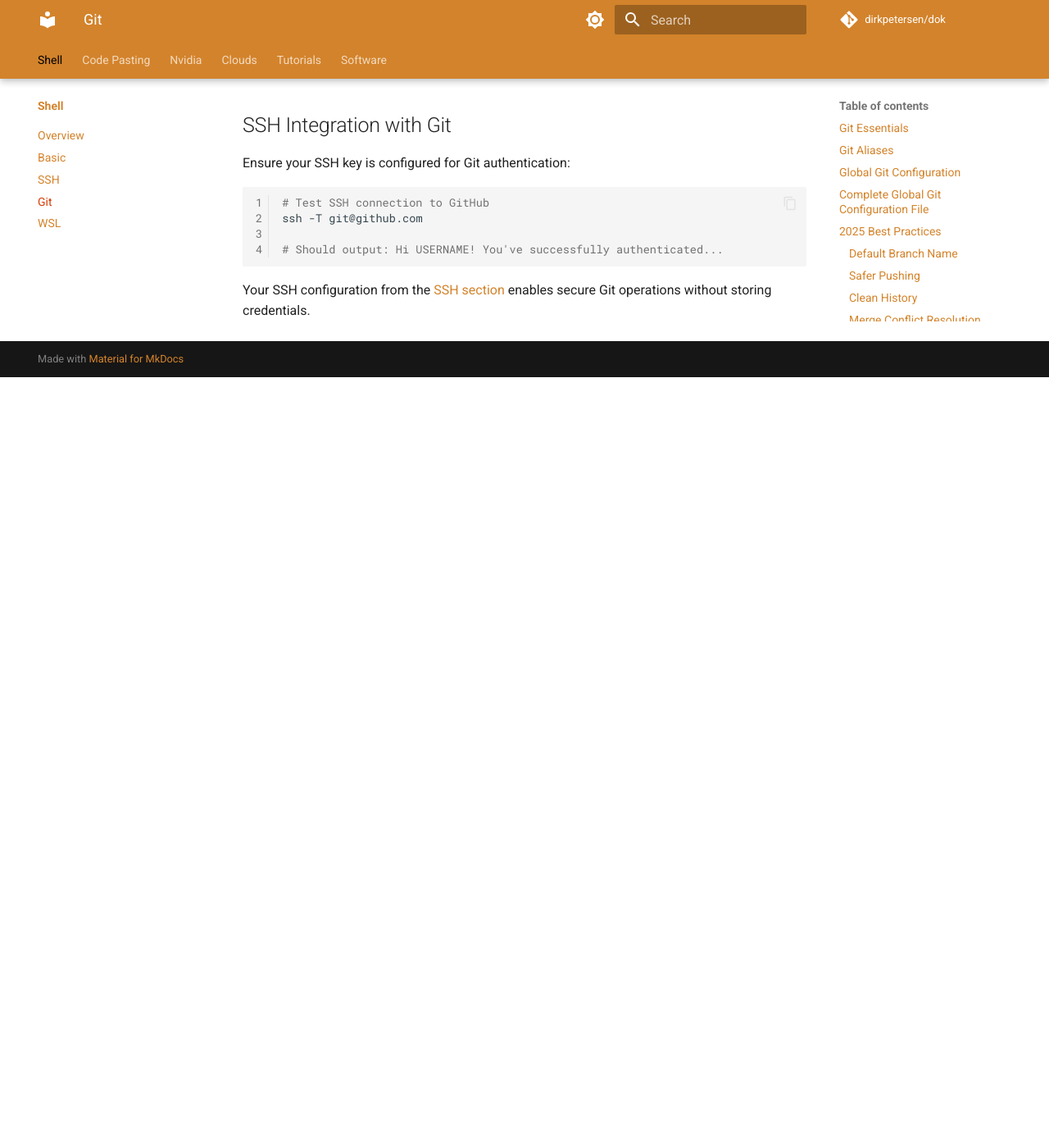
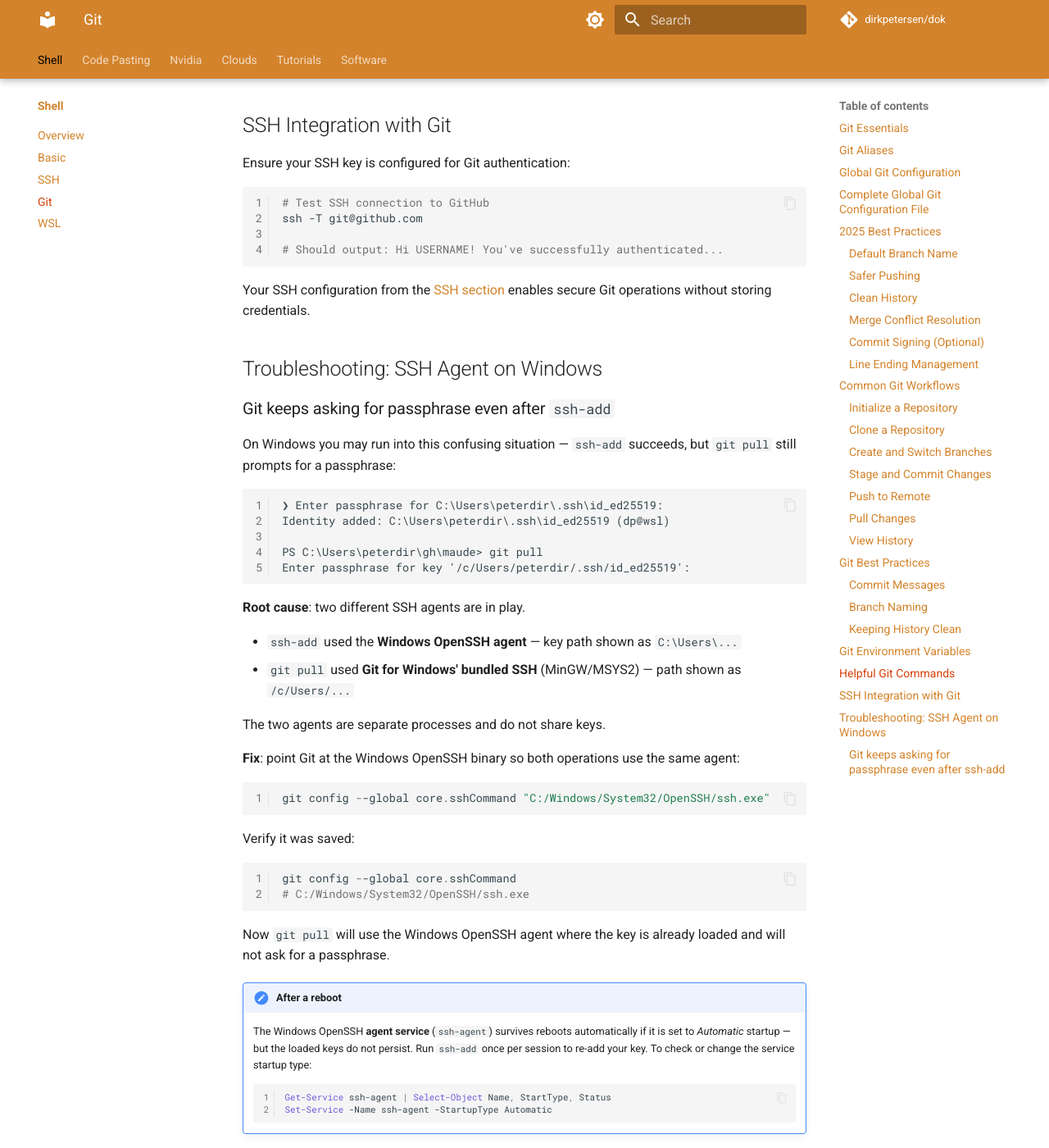
Before and after one commit to dirkpetersen/dok, an MkDocs documentation site: the page built from docs/shell/git/index.md, in a window 1280 px wide and 1400 px high, scrolled down 7431 px. Shown: the whole window at 82% size. Built offline with MkDocs 1.6.1 and Material for MkDocs 9.7.7, drawn with Linux system fonts in a browser that asks for light colours; comment, search, counter and statistics services are not loaded; before the commit the page ends 7891 px from its top, so only the background shows below that.

Commit message:
docs: add Windows SSH agent troubleshooting for Git passphrase prompt
Co-Authored-By: Claude Sonnet 4.6 <noreply@anthropic.com>

````diff
--- a/docs/shell/git/index.md
+++ b/docs/shell/git/index.md
@@ -385,3 +385,47 @@ ssh -T git@github.com
 ```
 
 Your SSH configuration from the [SSH section](../ssh/index.md) enables secure Git operations without storing credentials.
+
+## Troubleshooting: SSH Agent on Windows
+
+### Git keeps asking for passphrase even after `ssh-add`
+
+On Windows you may run into this confusing situation — `ssh-add` succeeds, but `git pull` still prompts for a passphrase:
+
+```
+❯ Enter passphrase for C:\Users\peterdir\.ssh\id_ed25519:
+Identity added: C:\Users\peterdir\.ssh\id_ed25519 (dp@wsl)
+
+PS C:\Users\peterdir\gh\maude> git pull
+Enter passphrase for key '/c/Users/peterdir/.ssh/id_ed25519':
+```
+
+**Root cause**: two different SSH agents are in play.
+
+- `ssh-add` used the **Windows OpenSSH agent** — key path shown as `C:\Users\...`
+- `git pull` used **Git for Windows' bundled SSH** (MinGW/MSYS2) — path shown as `/c/Users/...`
+
+The two agents are separate processes and do not share keys.
+
+**Fix**: point Git at the Windows OpenSSH binary so both operations use the same agent:
+
+```powershell
+git config --global core.sshCommand "C:/Windows/System32/OpenSSH/ssh.exe"
+```
+
+Verify it was saved:
+
+```powershell
+git config --global core.sshCommand
+# C:/Windows/System32/OpenSSH/ssh.exe
+```
+
+Now `git pull` will use the Windows OpenSSH agent where the key is already loaded and will not ask for a passphrase.
+
+!!! note "After a reboot"
+    The Windows OpenSSH **agent service** (`ssh-agent`) survives reboots automatically if it is set to *Automatic* startup — but the loaded keys do not persist. Run `ssh-add` once per session to re-add your key. To check or change the service startup type:
+
+    ```powershell
+    Get-Service ssh-agent | Select-Object Name, StartType, Status
+    Set-Service -Name ssh-agent -StartupType Automatic
+    ```
````
